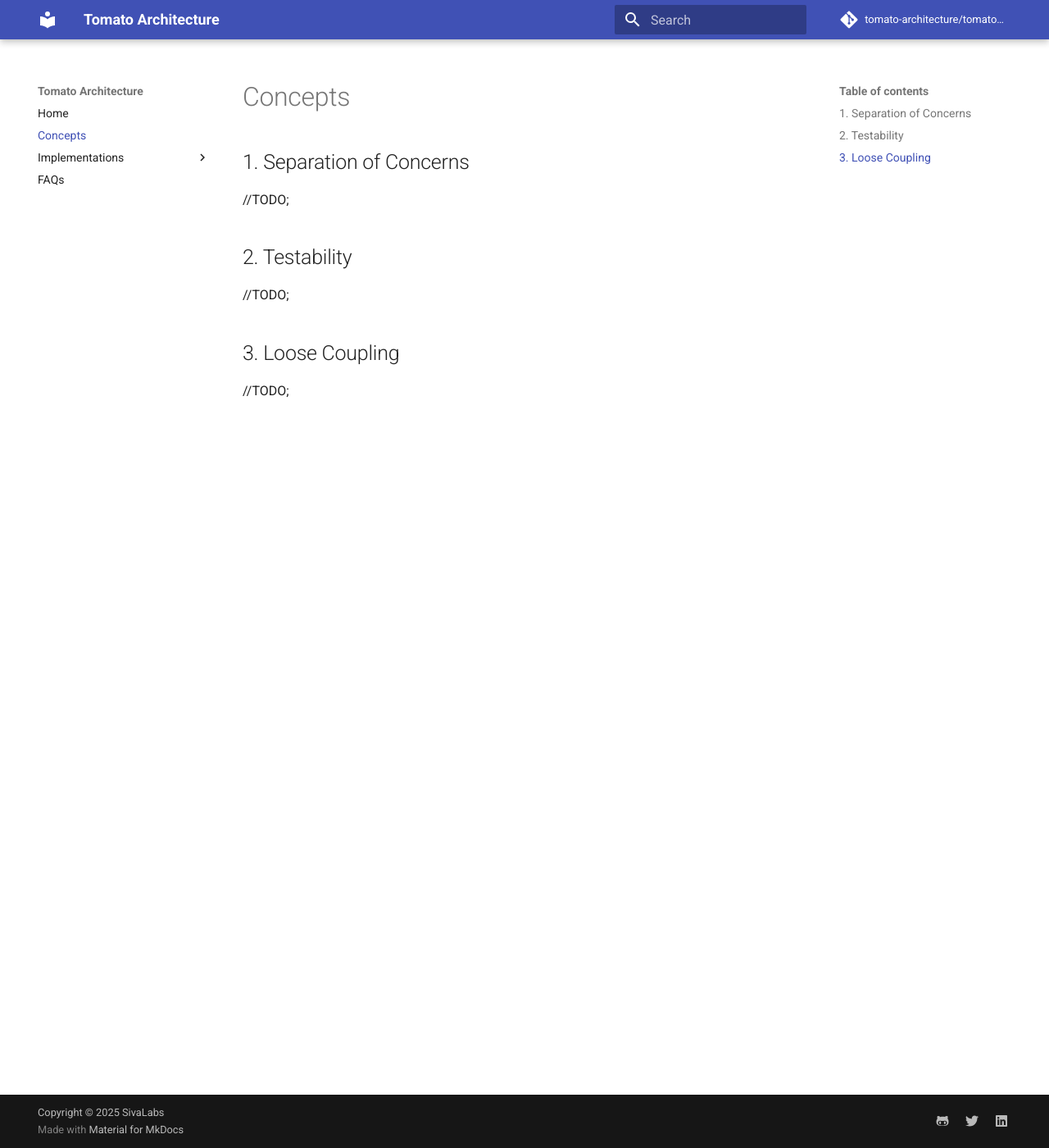
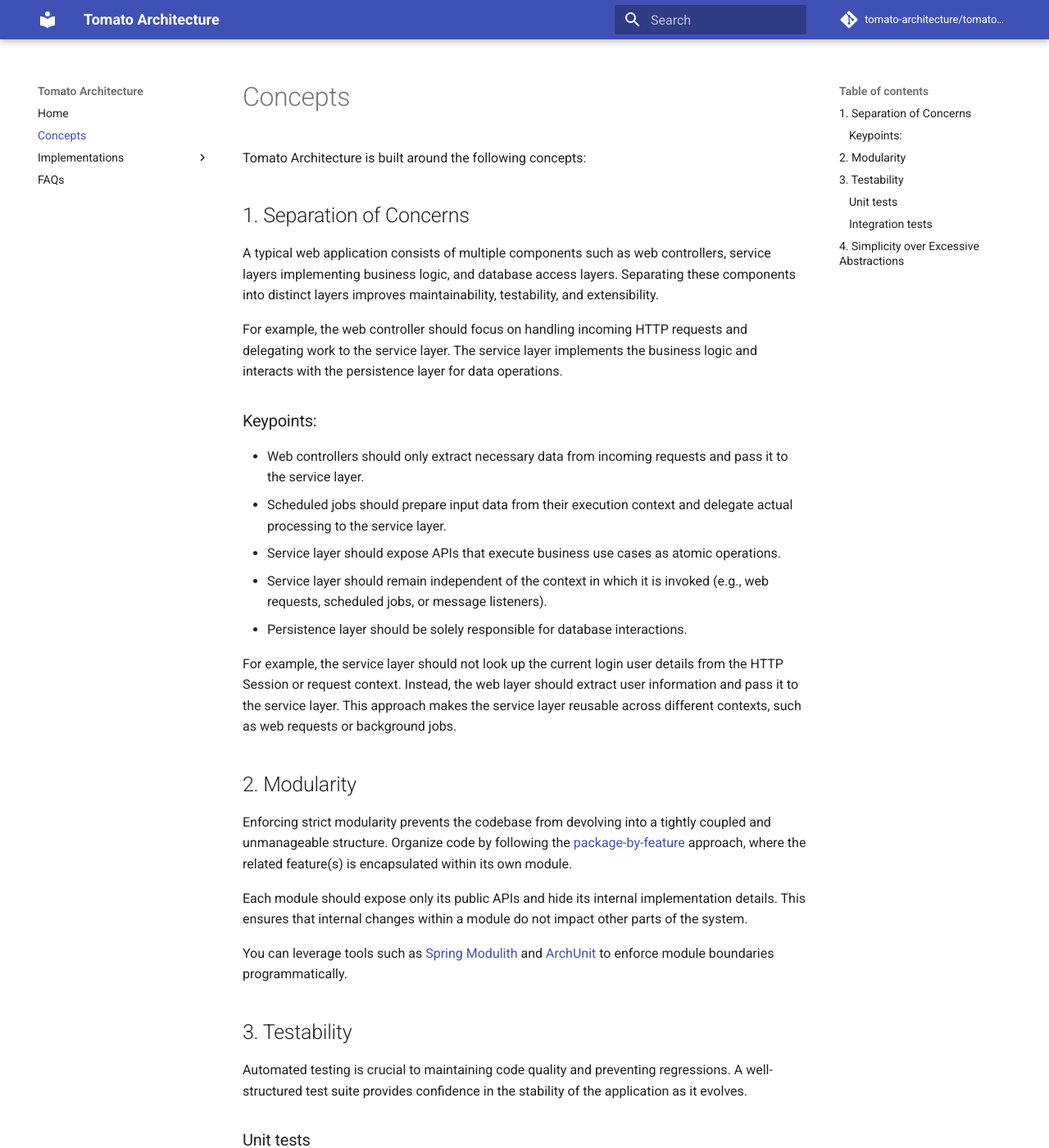
Before and after one commit to tomato-architecture/tomato-architecture.github.io, an MkDocs documentation site: the page built from docs/concepts.md, in a window 1280 px wide and 1400 px high. Shown: the whole window at 82% size. Built offline with MkDocs 1.6.1 and Material for MkDocs 9.7.7, drawn with Linux system fonts in a browser that asks for light colours; comment, search, counter and statistics services are not loaded; some of the changed text lies outside the part shown.

Commit message:
feat(ai): polishing the content

```diff
--- a/docs/concepts.md
+++ b/docs/concepts.md
@@ -1,12 +1,52 @@
 # Concepts
+Tomato Architecture is built around the following concepts:
 
 ## 1. Separation of Concerns
-//TODO;
+A typical web application consists of multiple components such as web controllers, service layers implementing business logic, and database access layers. Separating these components into distinct layers improves maintainability, testability, and extensibility.
 
+For example, the web controller should focus on handling incoming HTTP requests and delegating work to the service layer. The service layer implements the business logic and interacts with the persistence layer for data operations.
 
-## 2. Testability
-//TODO;
+### Keypoints:
+* Web controllers should only extract necessary data from incoming requests and pass it to the service layer.
+* Scheduled jobs should prepare input data from their execution context and delegate actual processing to the service layer.
+* Service layer should expose APIs that execute business use cases as atomic operations.
+* Service layer should remain independent of the context in which it is invoked (e.g., web requests, scheduled jobs, or message listeners).
+* Persistence layer should be solely responsible for database interactions.
 
+For example, the service layer should not look up the current login user details from the HTTP Session or request context.
+Instead, the web layer should extract user information and pass it to the service layer. This approach makes the service layer reusable across different contexts, such as web requests or background jobs.
 
-## 3. Loose Coupling
-//TODO;
+## 2. Modularity
+Enforcing strict modularity prevents the codebase from devolving into a tightly coupled and unmanageable structure.
+Organize code by following the [package-by-feature](https://phauer.com/2020/package-by-feature/) approach, where the related feature(s) is encapsulated within its own module.
+
+Each module should expose only its public APIs and hide its internal implementation details. This ensures that internal changes within a module do not impact other parts of the system.
+
+You can leverage tools such as [Spring Modulith](https://docs.spring.io/spring-modulith/reference/) and [ArchUnit](https://www.archunit.org/) to enforce module boundaries programmatically.
+
+## 3. Testability
+Automated testing is crucial to maintaining code quality and preventing regressions. A well-structured test suite provides confidence in the stability of the application as it evolves.
+
+### Unit tests
+Unit tests validate individual components—whether a single class or a small cluster of related classes—to ensure they behave as expected.
+Although mocking dependencies is a common practice, I prefer using real objects whenever possible to keep tests meaningful and closer to real scenarios.
+
+When dependencies involve external systems, tools such as [Mockito](https://site.mockito.org/) and [WireMock](http://wiremock.org/) can be used to mock interactions.
+
+While some developers prefer creating in-memory implementations over using Mockito, IMO, Mockito generally offers greater flexibility and simplicity.
+
+### Integration tests
+While unit tests are valuable for validating isolated logic quickly, integration tests verify that entire features work correctly as a whole.
+
+Use [Testcontainers](https://testcontainers.com/) to start dependent services and perform realistic end-to-end validation.
+Though integration tests take longer to run, they provide stronger guarantees that the system behaves correctly in real environments.
+
+A healthy combination of both unit and integration tests ensures overall robustness and reliability.
+While aiming for good test coverage is important, focus on writing meaningful tests that add value rather than chasing arbitrary coverage metrics.
+
+## 4. Simplicity over Excessive Abstractions
+Modern frameworks and libraries already address many recurring architectural challenges. In real-world scenarios, organizations rarely switch frameworks, databases, or message brokers overnight. Creating multiple abstraction layers to guard against such unlikely events often leads to unnecessary complexity and reduced productivity.
+
+Some interpretations of Hexagonal Architecture discourage direct use of frameworks or libraries, leading developers to reinvent features such as annotations and AOP-based mechanisms (e.g., custom @UseCase annotations for handling transactions or caching). This approach often adds overhead without real benefit.
+
+Favor simplicity: minimize coupling with frameworks and libraries but leverage their built-in capabilities when they provide clear value. Avoid reinventing the wheel—use abstractions only when they serve a tangible purpose.
```
